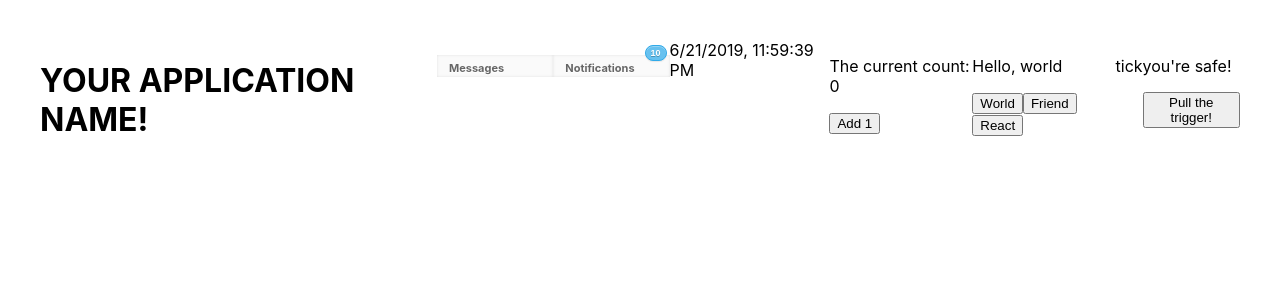
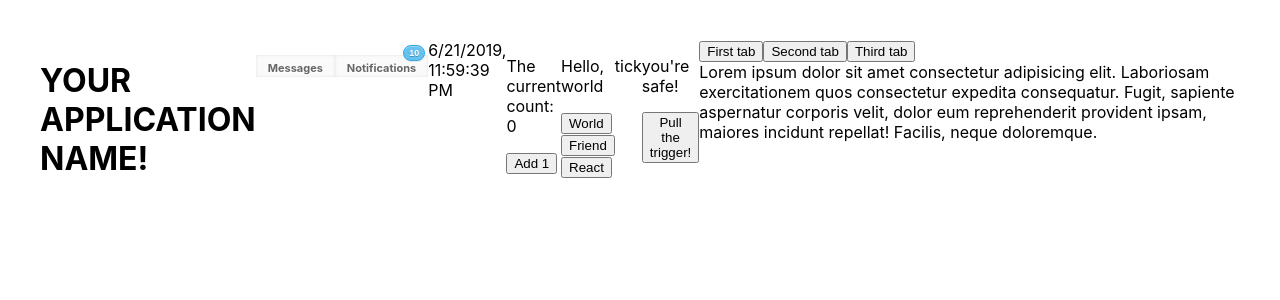
Before and after one commit to tsputzke/React-Playground-Drills, a React (Create React App) app: page / in a window 1280 px wide. Shown: the top 300 px of the page. Built offline with nearby package versions, Linux system fonts and the light colour scheme.

Commit message:
Implement conditional rendering on Tabs component

```diff
--- a/src/App.js
+++ b/src/App.js
@@ -6,6 +6,16 @@
 import HelloWorld from './state-drills/HelloWorld'
 import Bomb from './state-drills/Bomb'
 import RouletteGun from './state-drills/RouletteGun';
+import Tabs from './state/Tabs';
+
+const tabsProp = [
+  { name: 'First tab',
+    content: 'Lorem ipsum dolor sit amet consectetur adipisicing elit. Laboriosam exercitationem quos consectetur expedita consequatur. Fugit, sapiente aspernatur corporis velit, dolor eum reprehenderit provident ipsam, maiores incidunt repellat! Facilis, neque doloremque.' },
+  { name: 'Second tab',
+    content: 'Laboriosam exercitationem quos consectetur expedita consequatur. Fugit, sapiente aspernatur corporis velit, dolor eum reprehenderit provident ipsam, maiores incidunt repellat! Facilis, neque doloremque. Lorem ipsum dolor sit amet consectetur adipisicing elit.' },
+  { name: 'Third tab',
+    content: 'Fugit, sapiente aspernatur corporis velit, dolor eum reprehenderit provident ipsam, maiores incidunt repellat! Facilis, neque doloremque. Lorem ipsum dolor sit amet consectetur adipisicing elit. Laboriosam exercitationem quos consectetur expedita consequatur.' },
+];
 
 class App extends Component {
   render() {
@@ -19,6 +29,7 @@
         <HelloWorld />
         <Bomb />
         <RouletteGun  bulletInChamber={3} />
+        <Tabs tabs={tabsProp}/>
       </div>
     );
   }
--- /dev/null
+++ b/src/state/Tabs.js
@@ -0,0 +1,37 @@
+import React from "react";
+import { thisExpression } from "@babel/types";
+
+class Tabs extends React.Component {
+  static defaultProps = { tabs: []};
+  state = {
+    currentTabIndex: 0
+  };
+  handleButtonClick(index) {
+    this.setState({ currentTabIndex: index })
+  }
+  renderButtons() {
+    return this.props.tabs.map((tab, index) => (
+      <button key={index} onClick={() => this.handleButtonClick(index)}>
+        {tab.name}
+      </button>
+    ))
+  }
+  renderContent() {
+    const currentTab = this.props.tabs[this.state.currentTabIndex]
+    return (
+    <div className='content'>
+      {currentTab.content}
+    </div>
+    )
+  }
+  render() {
+    return (
+      <div>
+        {this.renderButtons()}
+        {this.props.tabs.length && this.renderContent()}
+      </div>
+    )
+  }
+}
+
+export default Tabs;
```
Also changed, not shown: 2 other files (tests, documents, lock files or other folders).
